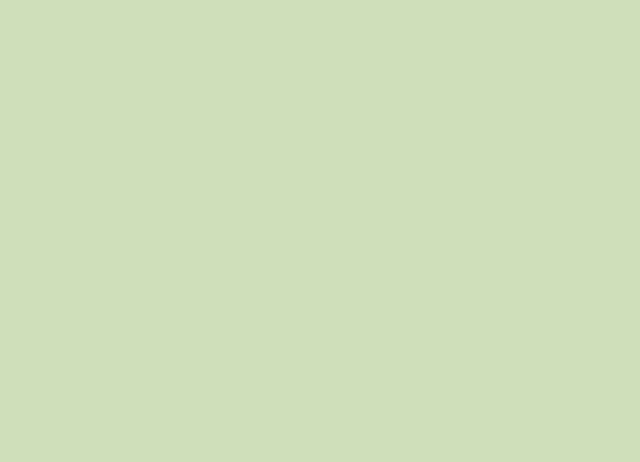
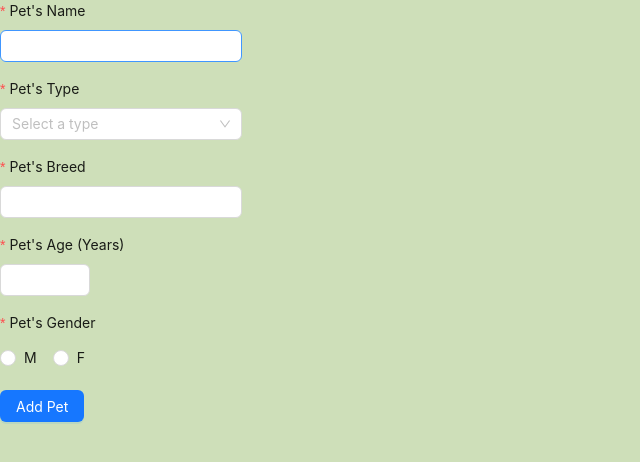
Before and after one commit to shahriar-raj/PawCare_FrontEnd, a React (Vite) app: page /addpet in a window 1280 px wide. Before the commit this address had no page. Shown: the top 462 px of the page, without its empty margins (0-640 px from the left). Built offline with nearby package versions, Linux system fonts and the light colour scheme; a web font is replaced by a local one.

Commit message:
Done Add pet form

```diff
--- a/src/AddPet.jsx
+++ b/src/AddPet.jsx
@@ -1,6 +1,6 @@
 import React from "react";
 import { useState } from 'react';
-import { Button, Checkbox, Form, Input, Card, DatePicker, Select, Upload } from 'antd';
+import { Button, Checkbox, Form, Input, Card, DatePicker, Select, Upload, InputNumber, Radio } from 'antd';
 import { UploadOutlined } from '@ant-design/icons';
 import './AddPet.css'; // Make sure to include the correct path to your CSS file
 import { useNavigate } from "react-router-dom";
@@ -13,11 +13,11 @@ export function AddPet(props) {
         try {
             let obj = {
                 UserID: localStorage.getItem('userID'),
-                Name: values['petName'],
-                Type: values['petType'],
-                Breed: values['petBreed'],
-                Age: values['petAge'],
-                Gender: values['petGender'],
+                Name: values['name'],
+                Type: values['type'],
+                Breed: values['breed'],
+                Age: values['age'],
+                Gender: values['gender'],
                 AdoptionStatus: "Adopted",
             }
             console.log(obj);
--- a/src/App.jsx
+++ b/src/App.jsx
@@ -8,6 +8,7 @@ import { DownloadOutlined } from '@ant-design/icons';
 import { Button, Divider, Flex, Radio } from 'antd';
 import { Login } from './Login.jsx';
 import { Registration } from './Registration.jsx';
+import { AddPet } from './AddPet.jsx';
 
 export default function App() {
   const [data, setData] = useState([]);
@@ -18,6 +19,7 @@ export default function App() {
           <Route path="/" element={<Login data={data} setData={setData} />} />
           <Route path="/register" element={<Registration data={data} setData={setData} />} />
           <Route path="/profile" element={<Profile data={data} setData={setData} />} />
+          <Route path="/addpet" element={<AddPet data={data} setData={setData} />} />
         </Routes>
       </Router>
       {/* <Login /> */}
--- a/src/Profile.jsx
+++ b/src/Profile.jsx
@@ -2,7 +2,7 @@ import React from 'react';
 import CircleImage from './Components/CircleImage';
 import { useNavigate } from "react-router-dom";
 import "./Profile.css";
-import { Button, Divider, Flex, Radio,Avatar } from 'antd';
+import { Button, Divider, Flex, Radio, Avatar } from 'antd';
 import { Card } from 'react-bootstrap';
 import { useEffect } from 'react';
 import { useState } from 'react';
@@ -15,6 +15,9 @@ export function Profile(props) {
     const navigate = useNavigate();
     const handleLog = () => {
         navigate('/');
+    }
+    const add = () => {
+        navigate('/addPet');
     }
     useEffect(() => {
         // Function to fetch data from the API
```
